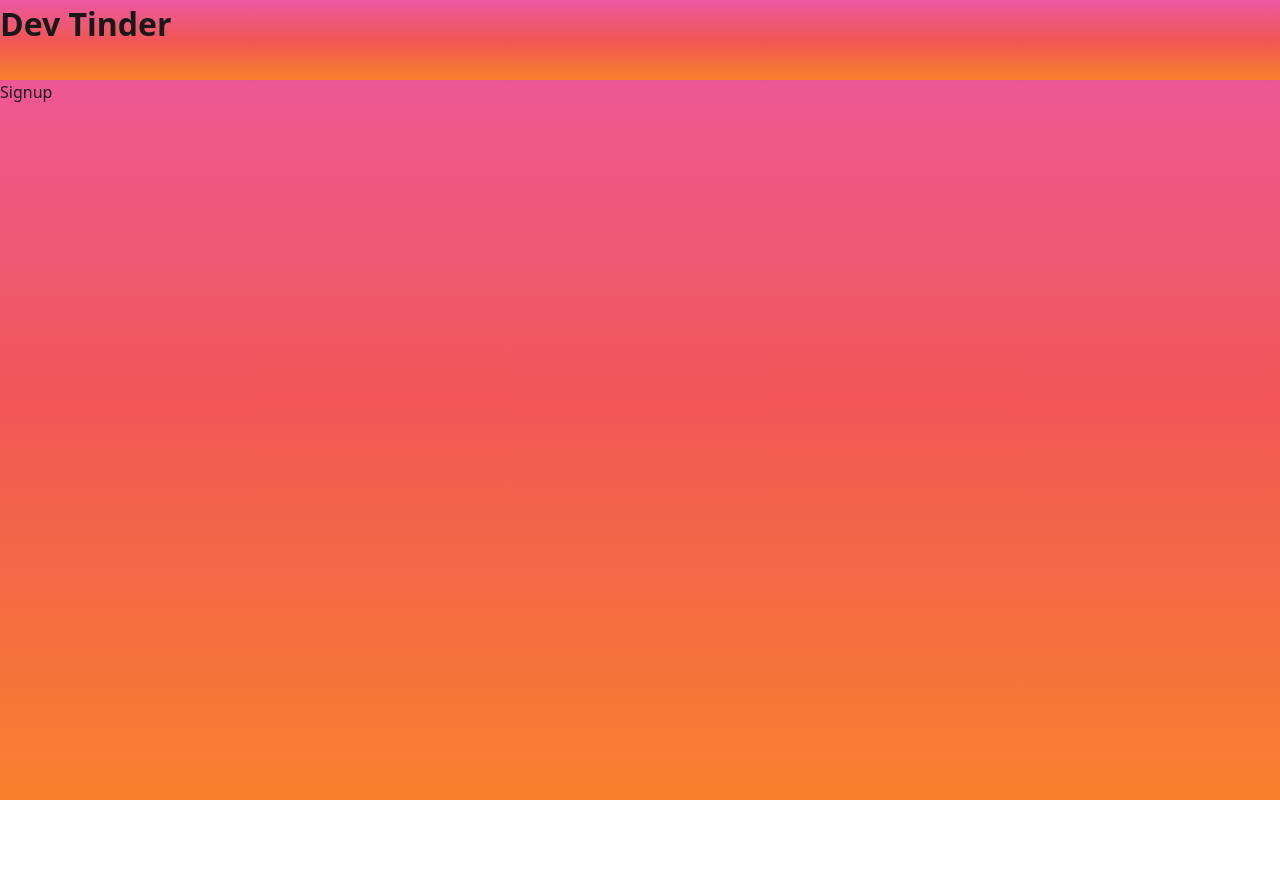
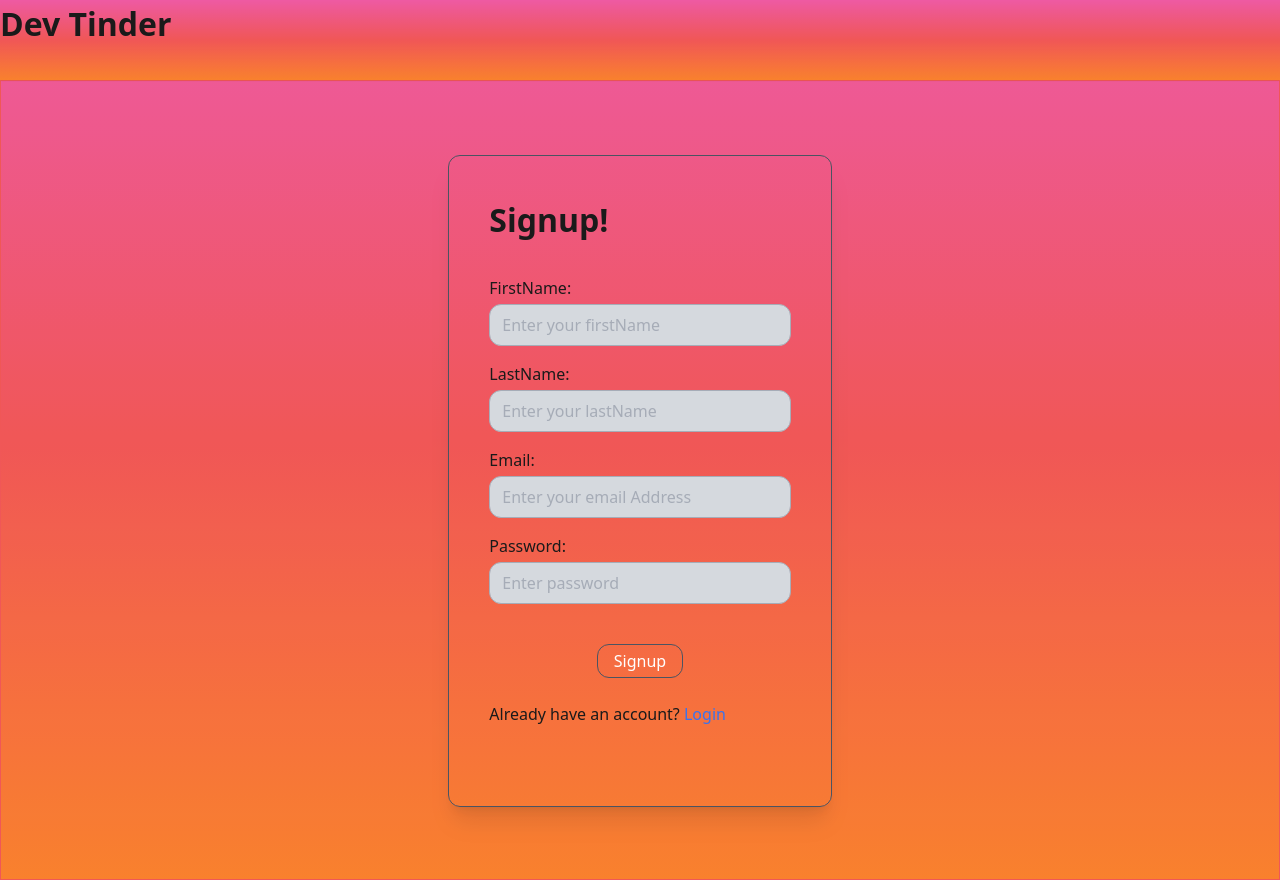
Before and after one commit to Renu2921/dev-tinder-frontend, a React (Vite) app: page /signup in a window 1280 px wide. Before the commit the page ends 800 px from the top, so only its background shows below. Built offline with nearby package versions, Linux system fonts and the light colour scheme; no server answers.

Commit message:
created signup page and integrate api

```diff
--- a/src/pages/Body.jsx
+++ b/src/pages/Body.jsx
@@ -12,7 +12,7 @@ const Body = () => {
     const location = useLocation();
     const userData=useSelector((store)=>store.login.userData);
   useEffect(() => {
-  if (location.pathname === "/login") return;
+  if (location.pathname === "/login" || location.pathname === "/signup") return;
   loggedInUser();
 }, [location.pathname]);
 
--- a/src/pages/Signup.jsx
+++ b/src/pages/Signup.jsx
@@ -1,11 +1,111 @@
-import React from 'react'
+import React from "react";
+import { useForm } from "react-hook-form";
+import {z} from "zod";
+import { zodResolver } from '@hookform/resolvers/zod'
+import { Link, useNavigate } from "react-router-dom";
+import { useDispatch } from "react-redux";
+import { setUserData } from "../store/loginSlice";
+import {BASE_URL} from "../utils/constants"
+
+const signupSchema=z.object({
+  firstName:z.string().nonempty("firstName is required"),
+  lastName:z.string().nonempty("lastName is required"),
+   email: z.string().nonempty("Email is required").email("Invalid email format"),
+   password: z.string().min(8, "Password must be at least 8 characters"),
+})
 
 const Signup = () => {
+  const dispatch=useDispatch();
+  const navigate=useNavigate();
+const {register,reset,handleSubmit,formState: { errors }}=useForm({
+        resolver:zodResolver(signupSchema),
+        mode:"onSubmit",
+        defaultValues:{
+          firstName:"",
+          lastName:"",
+            email:"",
+            password:""
+        }
+    });
+
+     const onSubmit=async(data)=>{
+      try{
+       const response=await fetch(BASE_URL+"/signup",{
+          method:"POST",
+          headers:{"Content-Type":"application/json"},
+          body:JSON.stringify(data),
+           credentials:"include"
+        });
+        const jsonResponse=await response.json();
+        dispatch(setUserData(jsonResponse.data));
+        reset();
+        navigate("/profile");
+      }catch(error){
+        console.error(error.message);
+      }
+
+     }
   return (
-    <div>
-      Signup
+    <div className=" w-full  h-screen border border-red-500">
+      <div className="flex justify-center items-center min-h-screen">
+      <form
+        onSubmit={handleSubmit(onSubmit)}
+        className="w-[30%] border border-gray-700 rounded-xl py-20 pt-10 flex flex-col justify-center items-center p-10 shadow-xl"
+      >
+        <p className="self-start font-bold text-[2rem] mb-8">Signup!</p>
+         <p className="self-start mb-1 ">FirstName:</p>
+        <input
+          type="firstName"
+          placeholder="Enter your firstName "
+          className="px-3 py-2 border border-gray-400 w-full rounded-xl bg-gray-300"
+          name="firstName"
+          {...register("firstName")}
+        />
+        {errors.firstName && (
+            <p className="text-sm self-start mt-0 text-white">{errors.firstName.message}</p>
+        )}
+         <p className="self-start mb-1 mt-4">LastName:</p>
+        <input
+          type="lastName"
+          placeholder="Enter your lastName"
+          className="px-3 py-2 border border-gray-400 w-full rounded-xl bg-gray-300"
+          name="lastName"
+          {...register("lastName")}
+        />
+        {errors.lastName && (
+            <p className="text-sm self-start mt-0 text-white">{errors.lastName.message}</p>
+        )}
+        <p className="self-start mb-1 mt-4">Email:</p>
+        <input
+          type="email"
+          placeholder="Enter your email Address"
+          className="px-3 py-2 border border-gray-400 w-full rounded-xl bg-gray-300"
+          name="email"
+          {...register("email")}
+        />
+        {errors.email && (
+            <p className="text-sm self-start mt-0 text-white">{errors.email.message}</p>
+        )}
+        <p className="self-start mb-1 mt-4">Password:</p>
+        <input
+          type="password"
+          placeholder="Enter password"
+          className="px-3 py-2 border border-gray-400 w-full rounded-xl bg-gray-300"
+          name="password"
+          {...register("password")}
+        />
+        {errors.password && (
+            <p className="text-sm self-start text-white">{errors.password.message}</p>
+        )}
+        <button type="submit" className=" mt-10  text-white px-4 py-1 rounded-xl border border-gray-700">
+          Signup
+        </button>
+         <p className='self-start mt-6 text-s'>Already have an account? <Link to ="/login"><span className='text-blue-600'>Login</span></Link></p>
+
+      </form>
+      </div>
     </div>
-  )
-}
+  );
+};
 
-export default Signup
+export default Signup;
--- a/src/pages/profile/EditProfile.jsx
+++ b/src/pages/profile/EditProfile.jsx
@@ -14,6 +14,12 @@ const editProfileSchema = z.object({
   age: z.coerce.number().min(1, "Age is required"),
   gender: z.string().min(1, "Gender is required"),
   about: z.string().min(1, "About is required"),
+  skills: z
+  .string()
+  .min(1, "Skills are required")
+  .transform((val) =>
+    val.split(",").map((s) => s.trim()).filter(Boolean)
+  ),
 });
 
 const EditProfile = () => {
@@ -41,6 +47,7 @@ const EditProfile = () => {
         age: userData.age,
         gender: userData.gender,
         about: userData.about,
+         skills: userData.skills?.join(", "),
       });
     }
   }, [userData, reset]);
@@ -151,6 +158,17 @@ const EditProfile = () => {
     )}
   </div>
 
+  <div className="mb-6">
+    <label className="block mb-1">Skills</label>
+    <textarea
+      {...register("skills")}
+      className="w-full px-3 py-2 rounded bg-gray-300"
+    />
+    {errors.skills && (
+      <p className="text-sm text-red-600">{errors.skills.message}</p>
+    )}
+  </div>
+
   <button
     type="submit"
     className="w-full py-2 bg-red-500 text-white rounded"
```
